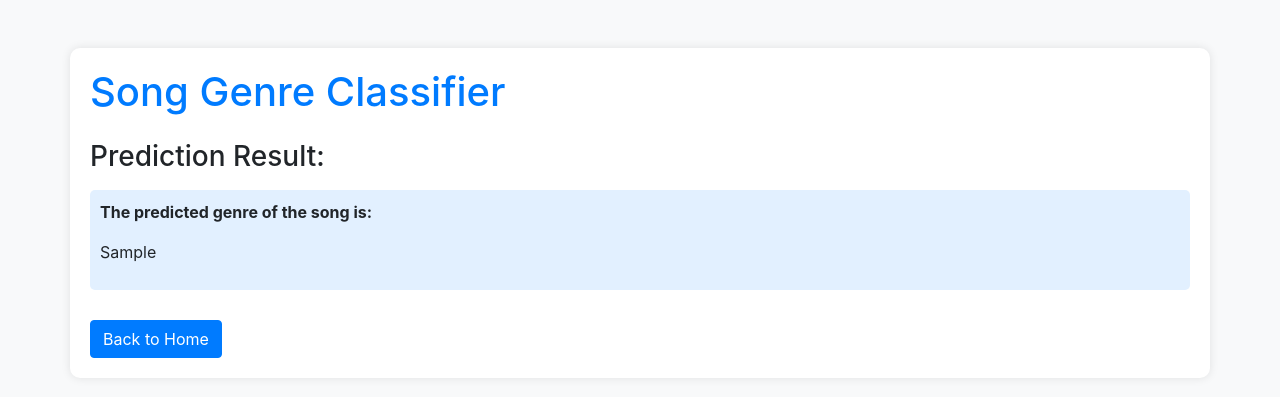
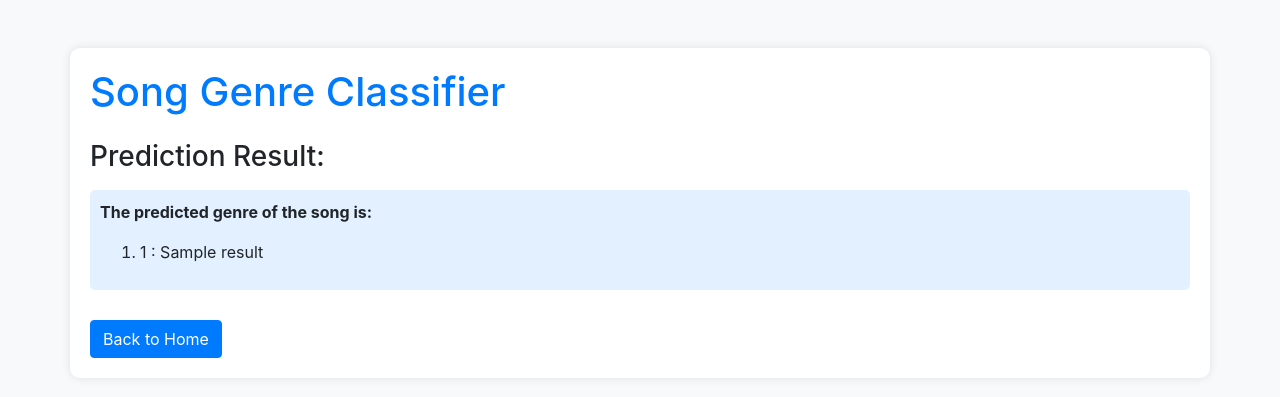
Before and after one commit to marcoscandroglio/Top-n_Music_NN, a Flask app: template templates/results.html in a window 1280 px wide. Shown: the top 397 px of the page. Run offline with Flask 3, Linux system fonts and the light colour scheme; the template is opened without the code that fills it: most values are stand-ins (such as "Sample title", 1, 10 or a date in 2020); some libraries are stand-ins or nearby versions.

Commit message:
Updates results.html to display the results of the webpage in an ordered list.

```diff
--- a/templates/results.html
+++ b/templates/results.html
@@ -38,7 +38,11 @@
             <h3 class="mb-3">Prediction Result:</h3>
             <div class="result">
                 <p><strong>The predicted genre of the song is:</strong></p>
-                <p>{{ result_list }}</p>
+                <ol>
+                    {% for each_index in range(result_list | length) %}
+                        <li> {{result_list[each_index][0]}} : {{result_list[each_index][1]}}</li>
+                    {% endfor %}
+                </ol>
             </div>
         </div>
 
```
